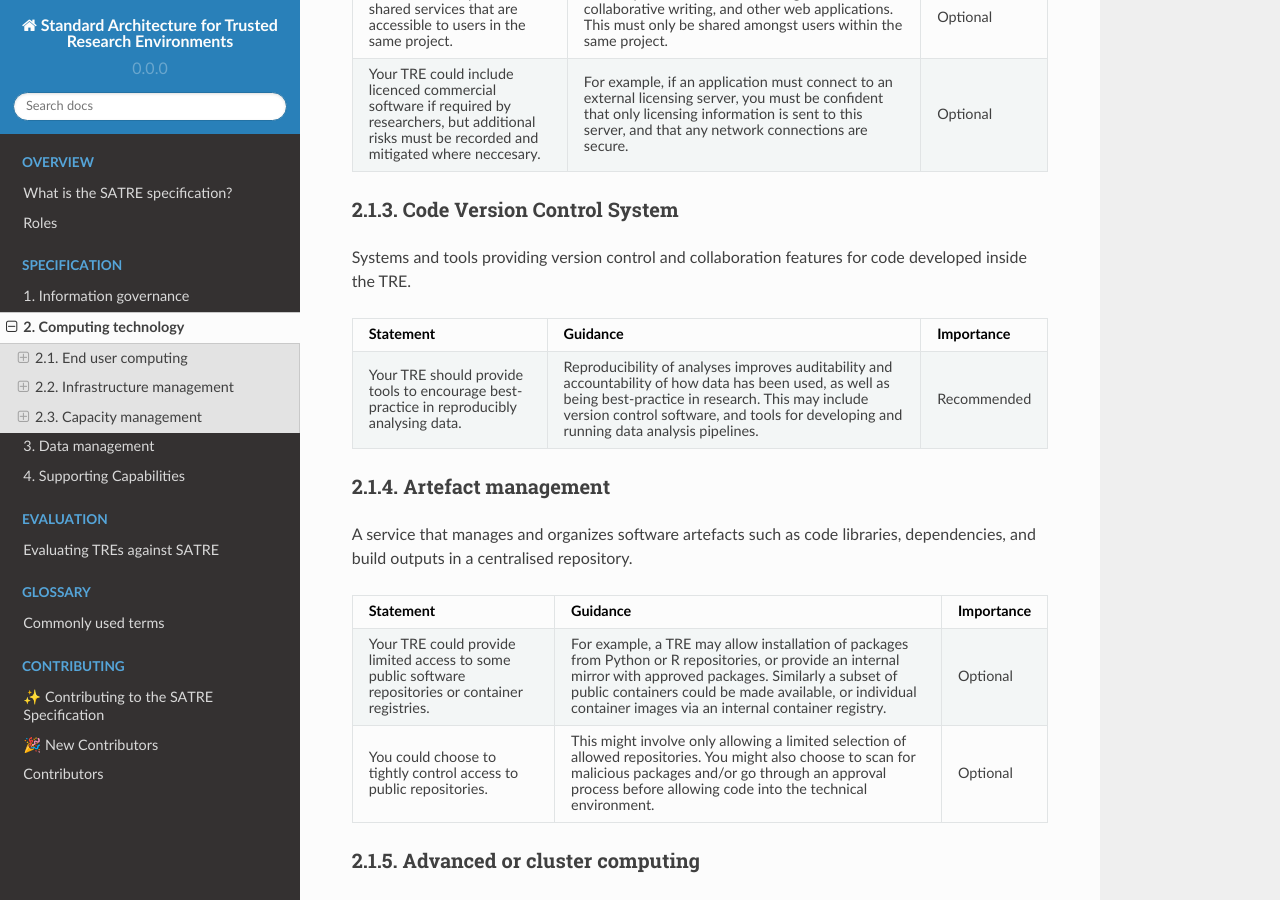
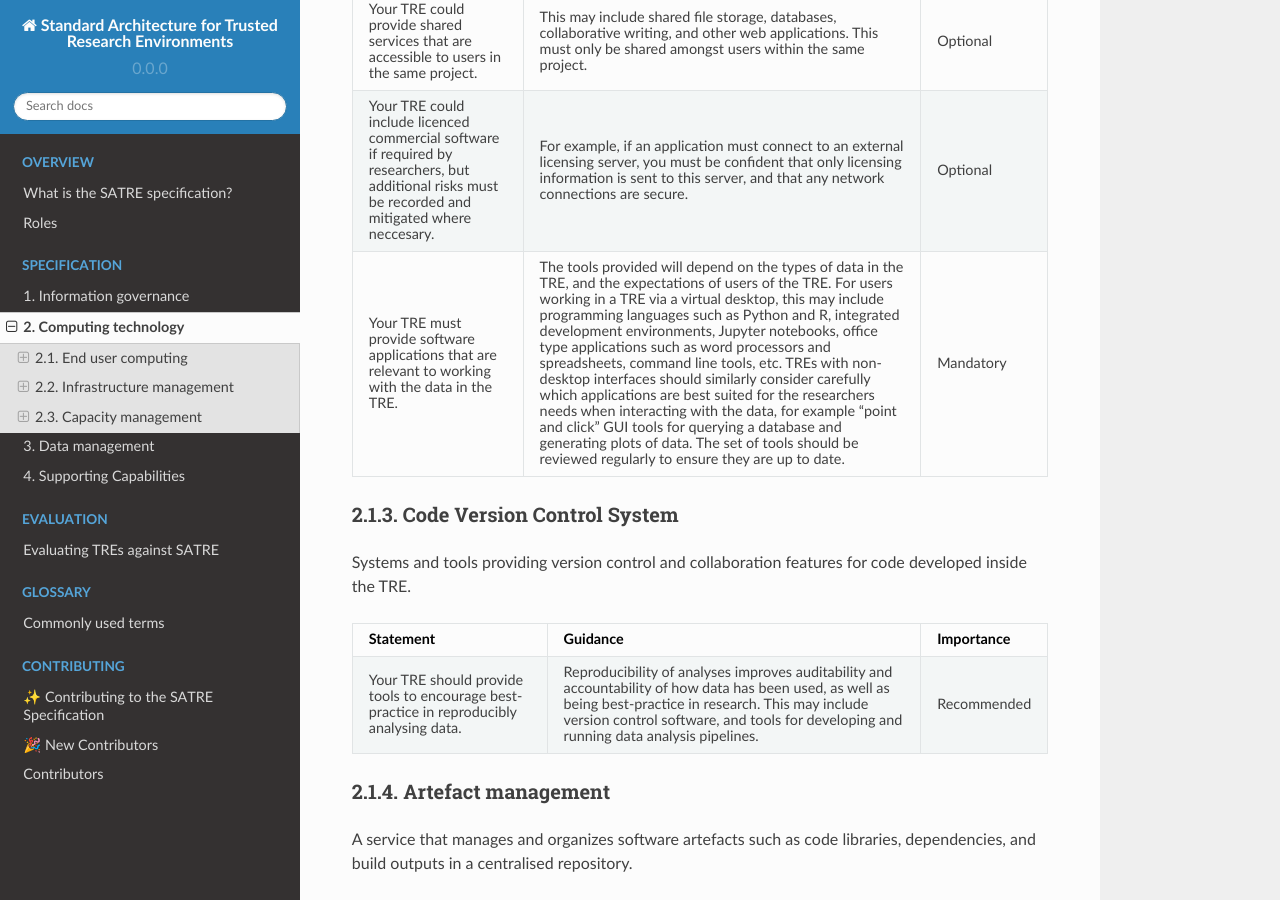
Before and after one commit to sa-tre/satre-specification, a Sphinx documentation site: the page built from docs/source/pillars/computing_technology.md, in a window 1280 px wide and 900 px high, scrolled down 1838 px. Built offline with Sphinx 7.4.7 and the Read the Docs theme 2.0.0, drawn with Linux system fonts in a browser that asks for light colours.

Commit message:
:rewind: Revert ":coffin: Remove 'Your TRE must provide software applications that are relevant to working with the data in the TRE.'"
This reverts commit a08505cb485c24e62b721e35e5a2c89250148787.

````diff
--- a/docs/source/pillars/computing_technology.md
+++ b/docs/source/pillars/computing_technology.md
@@ -79,6 +79,12 @@ The tools used by researchers inside a TRE, such as programming languages, IDEs
 * - Your TRE could include licenced commercial software if required by researchers, but additional risks must be recorded and mitigated where neccesary.
   - For example, if an application must connect to an external licensing server, you must be confident that only licensing information is sent to this server, and that any network connections are secure.
   - Optional
+* - Your TRE must provide software applications that are relevant to working with the data in the TRE.
+  - The tools provided will depend on the types of data in the TRE, and the expectations of users of the TRE.
+    For users working in a TRE via a virtual desktop, this may include programming languages such as Python and R, integrated development environments, Jupyter notebooks, office type applications such as word processors and spreadsheets, command line tools, etc.
+    TREs with non-desktop interfaces should similarly consider carefully which applications are best suited for the researchers needs when interacting with the data, for example "point and click" GUI tools for querying a database and generating plots of data.
+    The set of tools should be reviewed regularly to ensure they are up to date.
+  - Mandatory
 ```
 
 ### Code Version Control System
````
